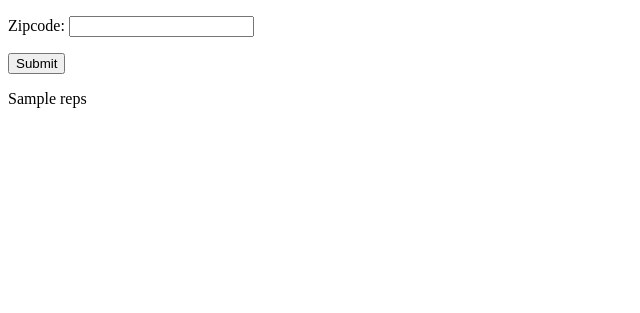
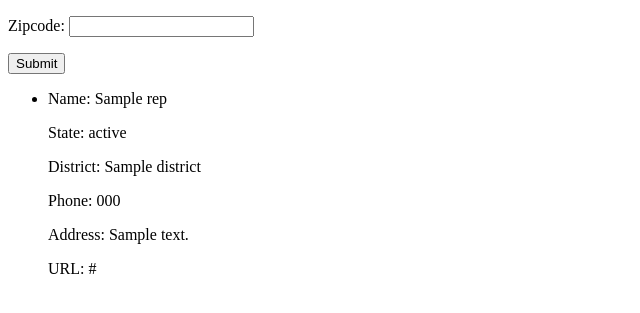
Before and after one commit to gsimore/US-Representative-Finder, a Flask app: template find_my_rep/templates/find_my_rep.html in a window 1280 px wide. Shown: the top 313 px of the page, without its empty margins (0-640 px from the left). Run offline with Flask 2, Linux system fonts and the light colour scheme; the template is opened without the code that fills it: most values are stand-ins (such as "Sample title", 1, 10 or a date in 2020).

Commit message:
Display formatted html results to the user for representative

```diff
--- a/find_my_rep/templates/find_my_rep.html
+++ b/find_my_rep/templates/find_my_rep.html
@@ -21,11 +21,18 @@
     </form>
 
     <div>
-        <p>
+        <ul>
             {% for rep in reps %}
-                {{ reps }}
+                <li>
+                    <p>Name: {{ rep.name }}</p>
+                    <p>State: {{ rep.state }}</p>
+                    <p>District: {{ rep.district }}</p>
+                    <p>Phone: {{ rep.phone }}</p>
+                    <p>Address: {{ rep.address }}</p>
+                    <p>URL: {{ rep.url }}</p>
+                </li>
             {% endfor %}
-        </p>
+        </ul>
     </div>
 </body>
 
```
